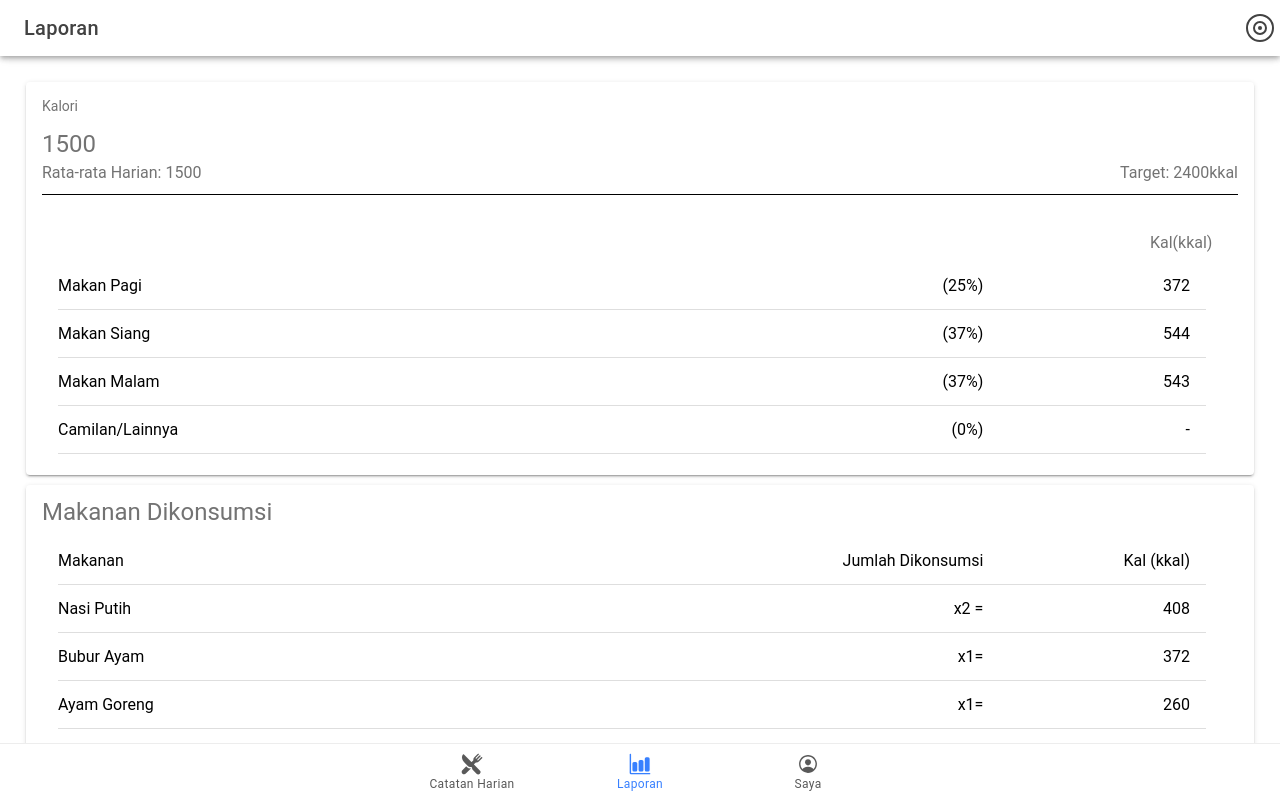
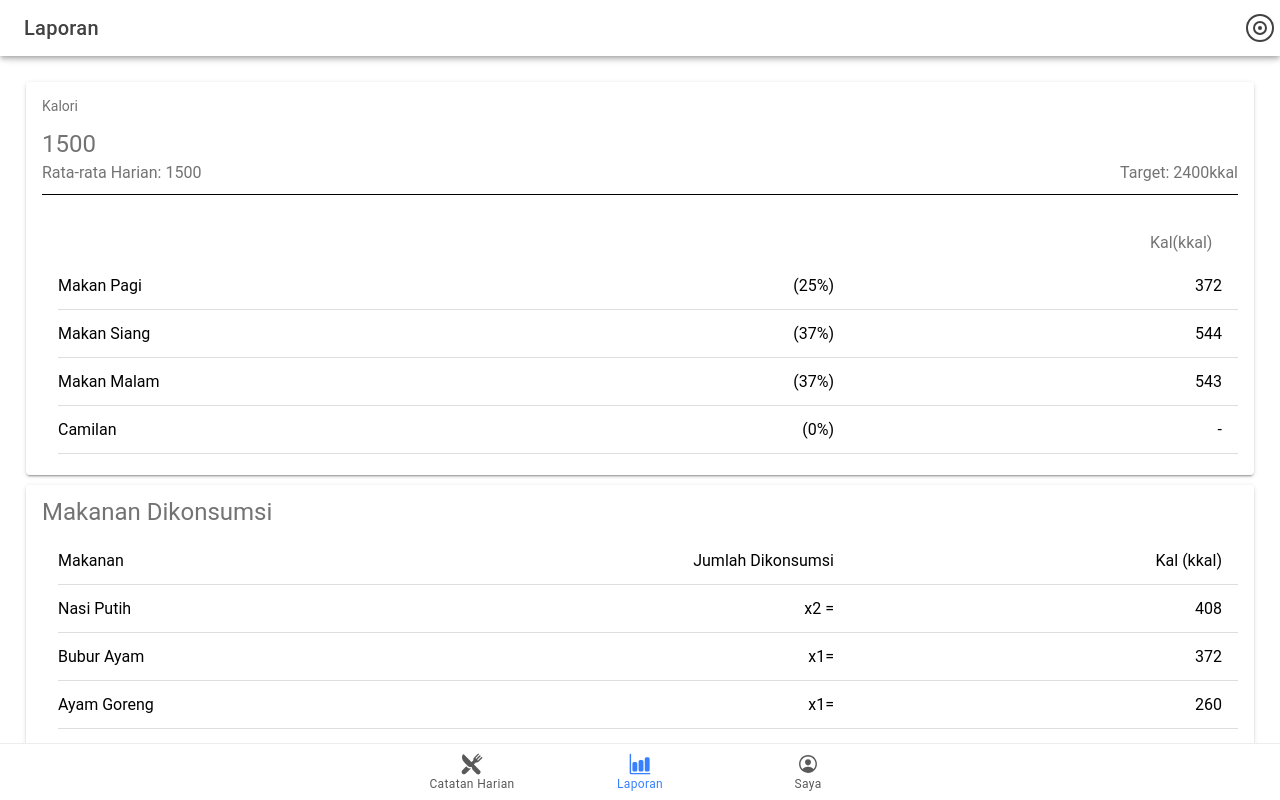
Before and after one commit to FarionT/uas_crosplat, a React (Vite) app: page /laporan in a window 1280 px wide. Built offline with nearby package versions, Linux system fonts and the light colour scheme.

Commit message:
PageLaporan

```diff
--- a/src/pages/Laporan/Kalori.tsx
+++ b/src/pages/Laporan/Kalori.tsx
@@ -70,7 +70,7 @@ const Kalori:React.FC = () =>{
                             </IonItem>
                             <IonItem className="custom-item">
                                 <div className="left-content">
-                                    <IonLabel>Camilan/Lainnya</IonLabel>
+                                    <IonLabel>Camilan</IonLabel>
                                 </div>
                                 <div className="right-content">
                                     <IonLabel>(0%)</IonLabel>
--- a/src/pages/Laporan/kalori.css
+++ b/src/pages/Laporan/kalori.css
@@ -7,7 +7,7 @@
 /* YourComponent.css */
 .custom-item {
     display: flex;
-    flex-direction: row;
+    flex-direction: column;
     justify-content: space-between;
     align-items: center;
 }
@@ -15,13 +15,11 @@
 .left-content {
     flex: 1;
     text-align: left;
-    padding-right: 20vw;
 }
 
 .right-content {
     flex: 1;
     text-align: right;
-    padding-left: 20vw;
 }
 
 .right-content2 {
```
